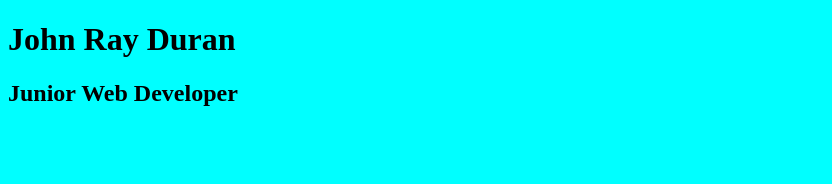
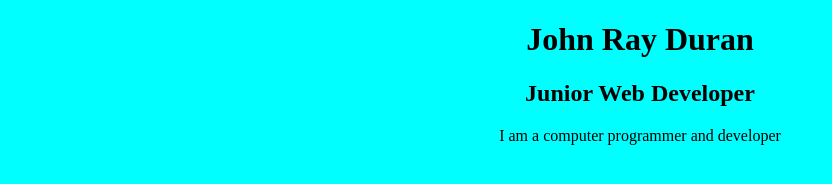
Before and after one commit to JohnRayDuran/Static-website, a plain HTML site: page index.html in a window 1280 px wide. Shown: the whole page, without its empty margins (0-832 px from the left). Drawn offline with Linux system fonts and the light colour scheme.

Commit message:
add short bio to page

```diff
--- a/css/styles.css
+++ b/css/styles.css
@@ -1,6 +1,11 @@
 body{
     background-color: aqua;
-    text-align:left;
+    text-align:center;
 }
 
 h1
+h2 {
+
+
+
+}
--- a/index.html
+++ b/index.html
@@ -10,5 +10,8 @@
 <body>
     <h1>John Ray Duran</h1>
     <h2>Junior Web Developer</h2>
+    <p>I am a computer programmer and developer</p>
+
+
 </body>
 </html>
```
